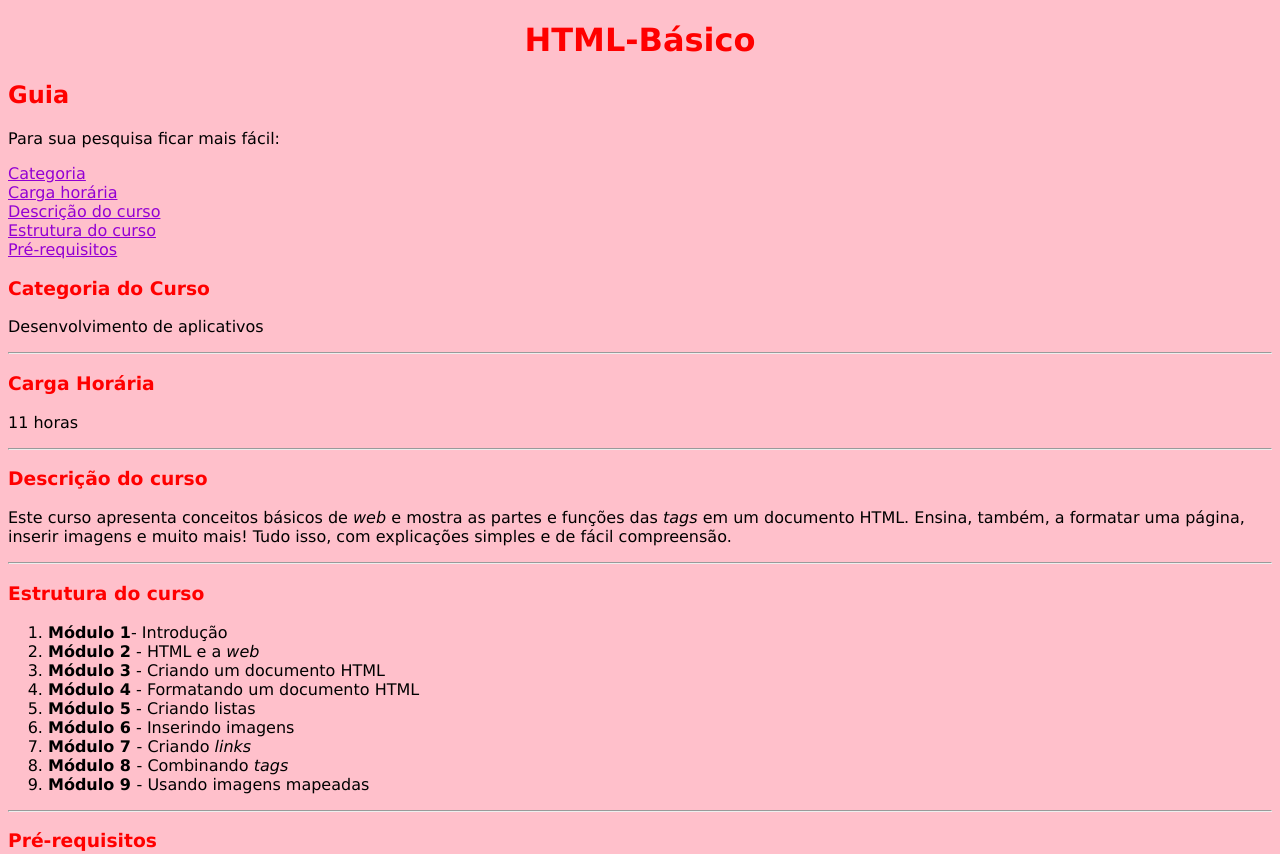
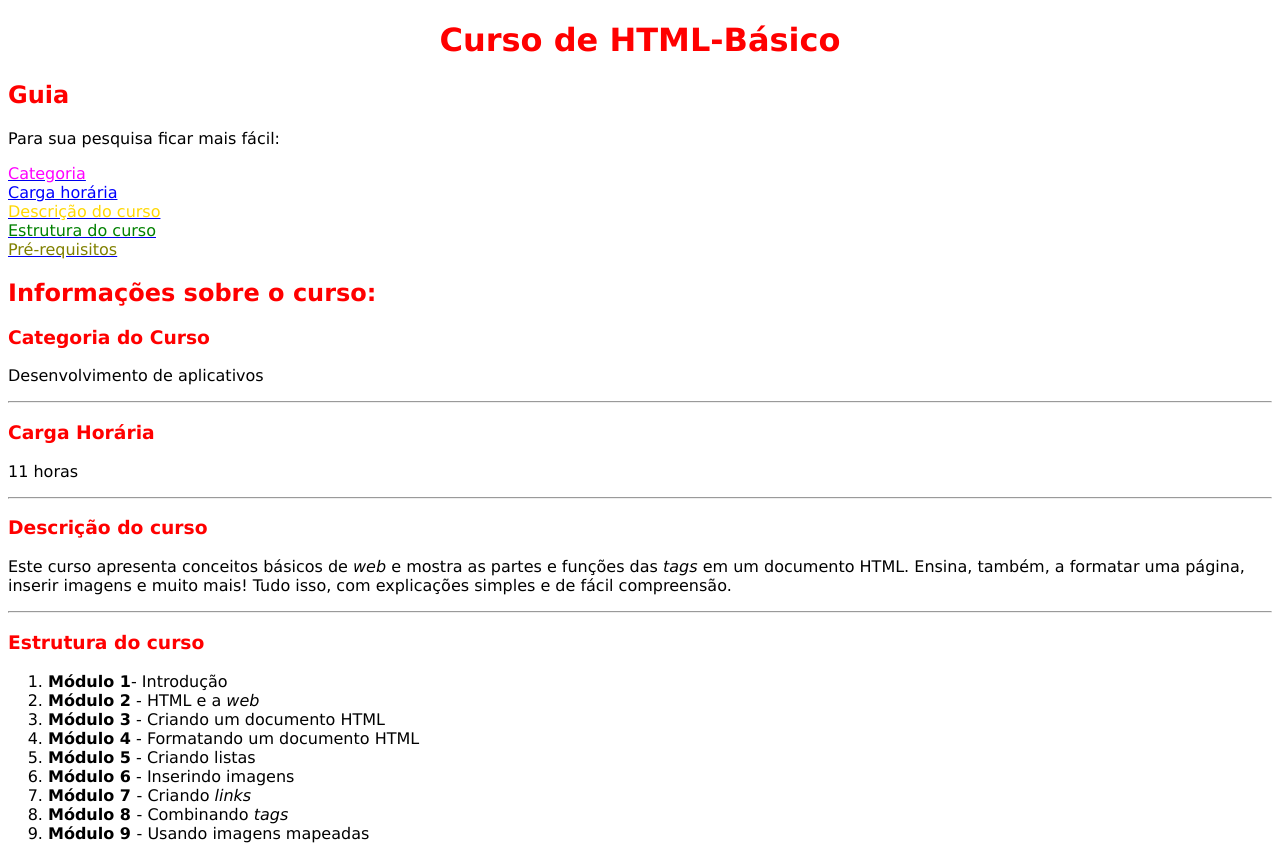
Before and after one commit to MariaClara-gs/Exerc5, a plain HTML site: page index.html in a window 1280 px wide. Shown: the top 854 px of the page. Drawn offline with Linux system fonts and the light colour scheme.

Commit message:
atualizações.
De acordo com o Exercício 5, fiz alterações no site com os links.

```diff
--- a/index.html
+++ b/index.html
@@ -2,29 +2,26 @@
 <html>
 
 <head>
-    <title>Exerc5 - Criando Links</title>
+    <title>Exerc6 - Combinando tags</title>
 </head>
 
 
-<body link="#9400d3" vlink="#d30081" alink="#d3002f">
-    <style>
-        body{
-            background-color: pink;
-        }
-        </style>
+<body vlink="#d30081">
+
 
 <font face="verdana"><!--Fonte-->
-<h1 align="center"><font color="red">HTML-Básico</font></h1>
+<h1 align="center"><font color="red">Curso de HTML-Básico</font></h1>
 
 <h2><font color="red">Guia</font></h2>
 <p>Para sua pesquisa ficar mais fácil:</p>
-<a href="#categoria">Categoria</a><br>
-<a href="#carga">Carga horária</a><br>
-<a href="#descrição">Descrição do curso</a><br>
-<a href="#estrutura">Estrutura do curso</a><br>
-<a href="#requisitos">Pré-requisitos</a><br>
+<a href="#categoria"><font color="fuchsia">Categoria</font></a><br>
+<a href="#carga"><font color="blue">Carga horária</font></a><br>
+<a href="#descrição"><font color="gold">Descrição do curso</font></a><br>
+<a href="#estrutura"><font color="green">Estrutura do curso</font></a><br>
+<a href="#requisitos"><font color="olive">Pré-requisitos</font></a><br>
 
 
+<h2><font color="red">Informações sobre o curso:</font></h2>
 <a name="categoria">
 <h3><font color="red">Categoria do Curso</font></h3>
 <p>Desenvolvimento de aplicativos</p>
```
